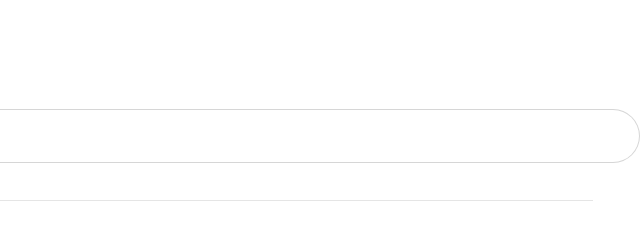
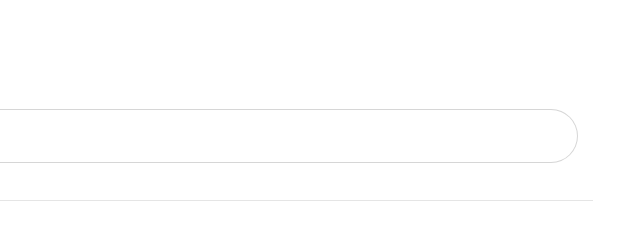
Before and after one commit to golovnev1306/sibdev-tt-layout, a website built with webpack: page src/index.html in a window 1280 px wide. Shown: the top 240 px of the page, 687-1327 px from the left, 640 px wide, since content can reach past the window. Built offline with nearby package versions, Linux system fonts and the light colour scheme; files whose address does not match are found by name.

Commit message:
fix search input

```diff
--- a/src/sass/styles.scss
+++ b/src/sass/styles.scss
@@ -109,6 +109,7 @@
 .search{
   &__form{
     position: relative;
+    display: flex;
   }
 
   &__form-icon {
@@ -123,13 +124,13 @@
   }
 
   &__form-input{
-    width: 100%;
     font-size: 18px;
     line-height: 28px;
     padding: 12px 16px 12px 44px;
     border: 1px solid rgba($lightBlack, 0.2);
     border-radius: 50px;
     outline: none;
+    flex-grow: 1;
 
     &::placeholder{
       opacity: 0.85;
```
